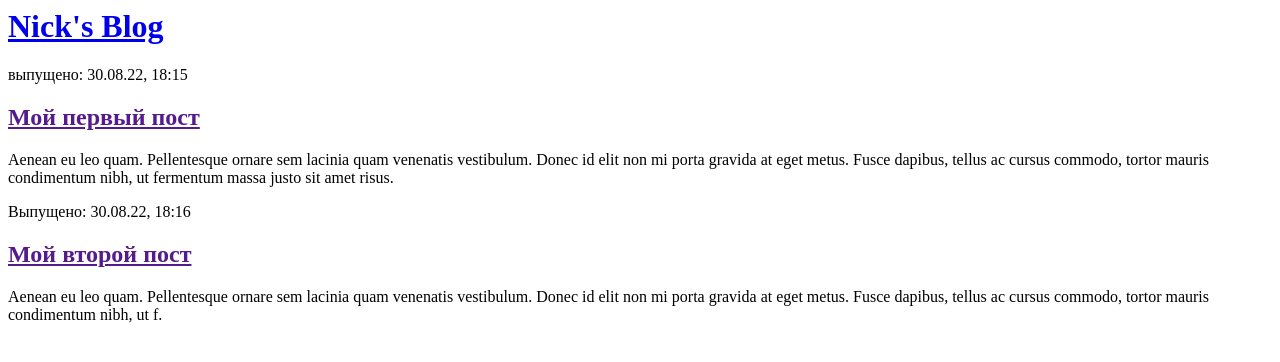
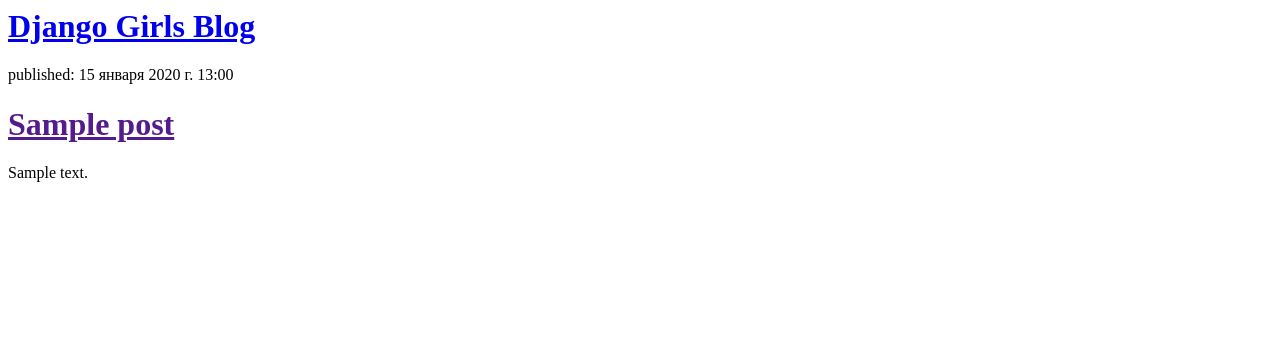
Before and after one commit to robert9908/my-first-blog, a Django app: page / in a window 1280 px wide. Shown: the top 362 px of the page. Run offline with Django 4.2, Linux system fonts and the light colour scheme; tables that the repository leaves empty hold one stand-in row (values such as "Sample post").

Commit message:
Modified templates to display posts from database.

```diff
--- a/blog/templates/blog/post_list.html
+++ b/blog/templates/blog/post_list.html
@@ -1,22 +1,18 @@
 <html>
     <head>
-        <title>Nick's blog</title>
+        <title>Django Girls blog</title>
     </head>
     <body>
         <div>
-            <h1><a href="/">Nick's Blog</a></h1>
+            <h1><a href="/">Django Girls Blog</a></h1>
         </div>
 
-        <div>
-            <p>выпущено: 30.08.22, 18:15</p>
-            <h2><a href="">Мой первый пост</a></h2>
-            <p>Aenean eu leo quam. Pellentesque ornare sem lacinia quam venenatis vestibulum. Donec id elit non mi porta gravida at eget metus. Fusce dapibus, tellus ac cursus commodo, tortor mauris condimentum nibh, ut fermentum massa justo sit amet risus.</p>
-        </div>
-
-        <div>
-            <p>Выпущено: 30.08.22, 18:16</p>
-            <h2><a href="">Мой второй пост</a></h2>
-            <p>Aenean eu leo quam. Pellentesque ornare sem lacinia quam venenatis vestibulum. Donec id elit non mi porta gravida at eget metus. Fusce dapibus, tellus ac cursus commodo, tortor mauris condimentum nibh, ut f.</p>
-        </div>
+        {% for post in posts %}
+            <div>
+                <p>published: {{ post.published_date }}</p>
+                <h1><a href="">{{ post.title }}</a></h1>
+                <p>{{ post.text|linebreaksbr }}</p>
+            </div>
+        {% endfor %}
     </body>
-</html
+</html>
--- a/blog/views.py
+++ b/blog/views.py
@@ -1,3 +1,7 @@
 from django.shortcuts import render
+from django.utils import timezone
+from .models import Post
+
 def post_list(request):
-    return render(request, 'blog/post_list.html', {})
+    posts = Post.objects.filter(published_date__lte=timezone.now()).order_by('published_date')
+    return render(request, 'blog/post_list.html', {'posts' : posts})
```
